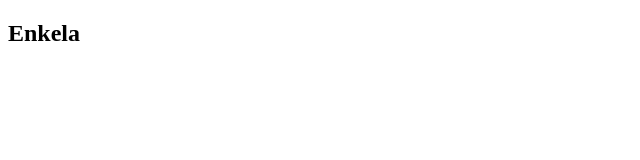
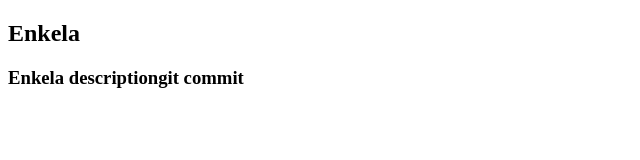
Before and after one commit to Speeex-TechLab1/git-presentation, a plain HTML site: page enkela.html in a window 1280 px wide. Shown: the whole page, without its empty margins (0-640 px from the left). Drawn offline with Linux system fonts and the light colour scheme.

Commit message:
added descritpion

```diff
--- a/enkela.html
+++ b/enkela.html
@@ -8,6 +8,8 @@
 <body>
     <div id="main">
         <h2>Enkela</h2>
+        <h3>Enkela descriptiongit commit</h3>
     </div>
 </body>
+
 </html>
```
